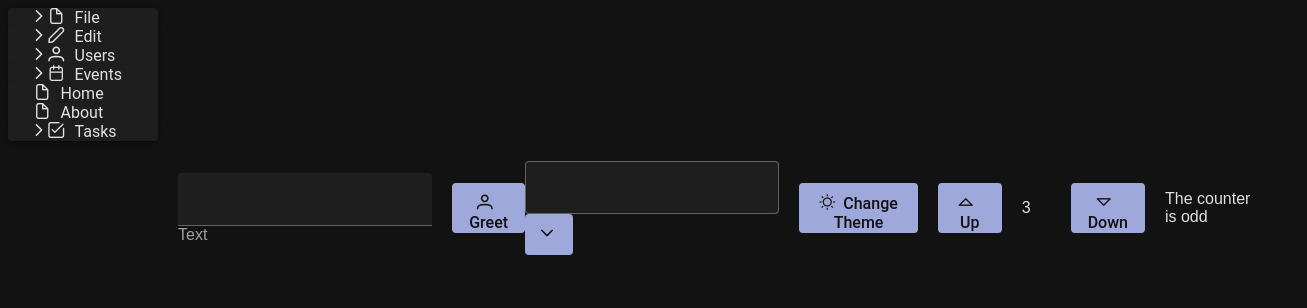
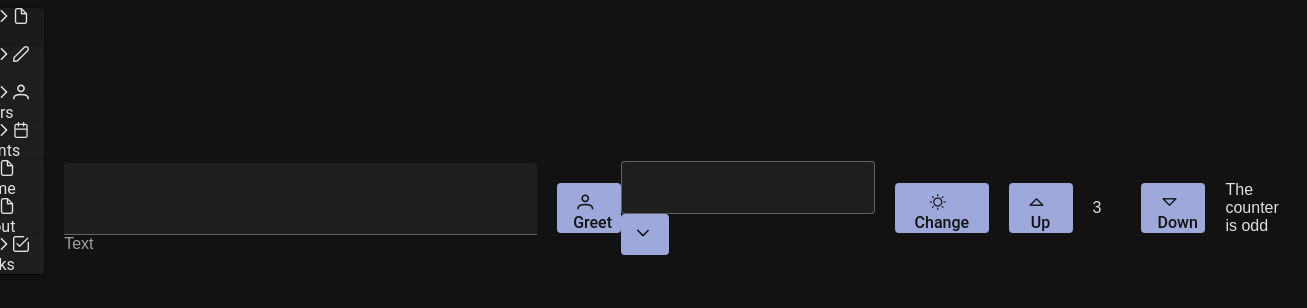
Before and after one commit to Glavyanov/VueJS-Education, a Vue app in the folder PrimeVue/app-demo/: page / in a window 1280 px wide. Shown: the top 308 px of the page, 1307 px wide, since content can reach past the window. Built offline with nearby package versions, Linux system fonts and the light colour scheme.

Commit message:
passthrough options primevue version ^3.46

```diff
--- a/PrimeVue/app-demo/package.json
+++ b/PrimeVue/app-demo/package.json
@@ -11,7 +11,7 @@
     "core-js": "^3.8.3",
     "pinia": "^2.1.6",
     "primeicons": "^6.0.1",
-    "primevue": "^3.27.0",
+    "primevue": "^3.46.0",
     "vue": "^3.3.0",
     "vue-router": "^4.2.5"
   },
@@ -37,7 +37,7 @@
       "parser": "@babel/eslint-parser"
     },
     "rules": {
-      "no-debugger":"off"
+      "no-debugger": "off"
     }
   },
   "browserslist": [
--- a/PrimeVue/app-demo/src/components/HomeComp.vue
+++ b/PrimeVue/app-demo/src/components/HomeComp.vue
@@ -2,7 +2,7 @@
     <ToastBase position="top-center"></ToastBase>
     <div class="container">
       <span class="p-float-label p-input-filled">
-        <InputText id="txt" v-model="text" />
+        <InputText id="txt" v-model="text" :pt="{root: { style: {'font-size': '32px'}}}"/>
         <label for="txt">Text</label>
       </span>
       <ButtonBase
```
